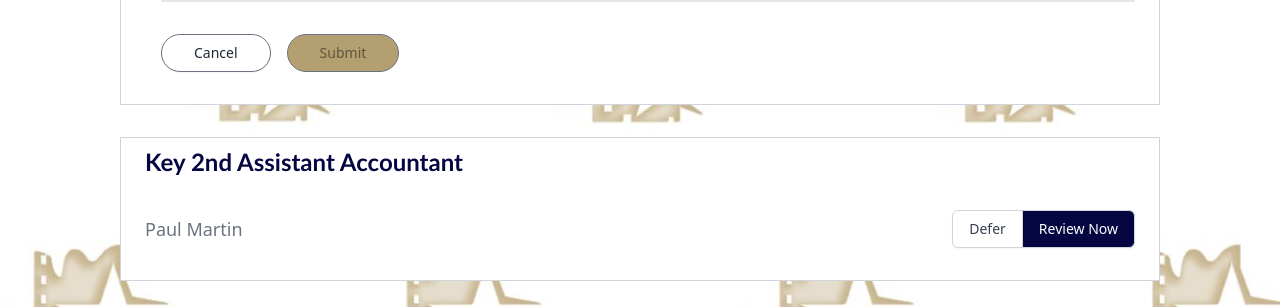
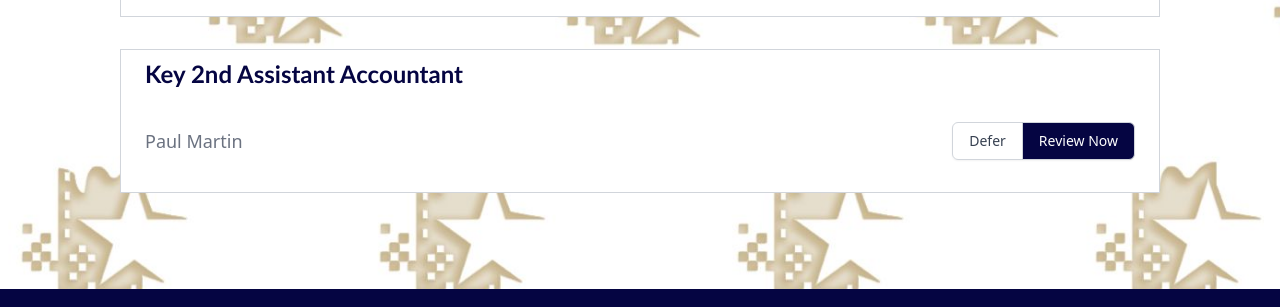
Before and after one commit to ervinCodes/OTTA-Employers, a website: page Interior/employer-star-review.html in a window 1280 px wide. Shown: the part 1893-2200 px from the top of the page. Drawn offline with Linux system fonts and the light colour scheme; a web font is replaced by a local one.

Commit message:
changes to star review page

```diff
--- a/Interior/employer-star-review.html
+++ b/Interior/employer-star-review.html
@@ -593,24 +593,9 @@
                 </div>
               </div>
 
-              <!-- Horizontal Line -->
-              <div class="border border-gray-200 mt-4"></div>
+
             </div>
-            <!-- Buttons -->
-            <div class="mt-8 flex md:ml-4 space-x-4">
-              <a
-                href="/"
-                class="inline-flex items-center rounded-3xl border border-gray-500 bg-white px-8 py-2 text-sm font-medium text-gray-800 shadow-sm hover:bg-gray-50 focus:outline-none focus:ring-2 focus:ring-gray-900 focus:ring-offset-2"
-                >Cancel</a
-              >
-              <button
-                type="button"
-                class="ml-3 inline-flex items-center rounded-3xl border border-gray-500 bg-white-gold px-8 py-2 text-sm font-medium text-dark-gold cursor-not-allowed"
-                disabled=""
-              >
-                Submit
-              </button>
-            </div>
+
           </div>
           <!-- 3 -->
           <div class="mt-8 border border-gray-300 px-6 pb-8 py-2 bg-white">
```
Also changed, not shown: Interior/css/interior.css.
